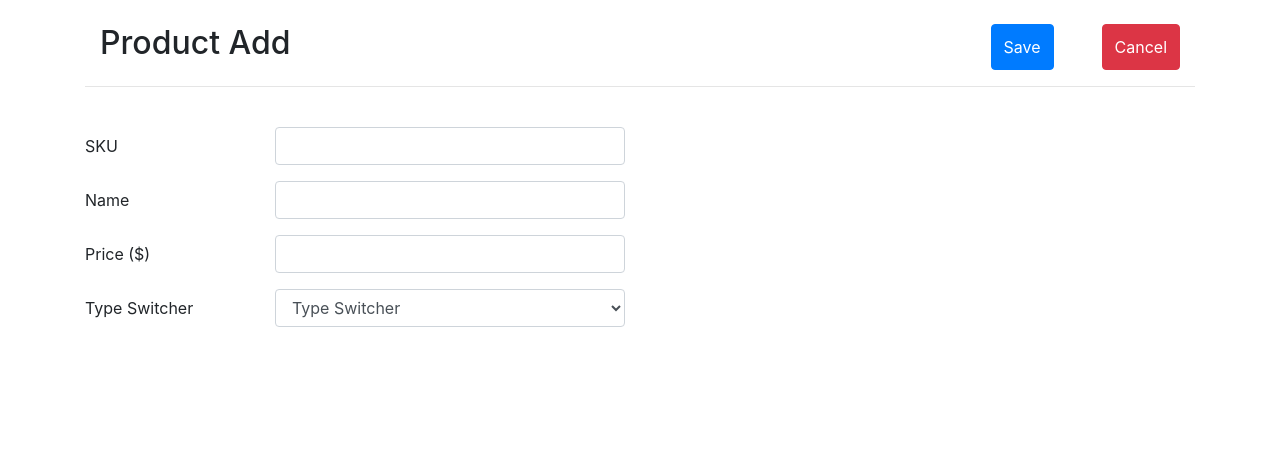
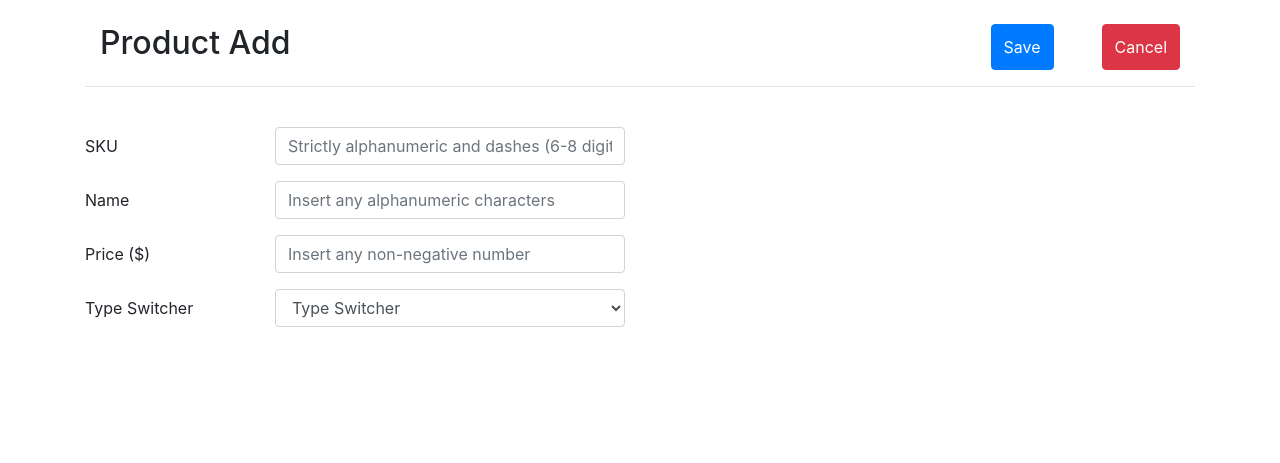
Before and after one commit to ravihidayat/junior-coding-test, a PHP site: page /addproduct in a window 1280 px wide. Shown: the top 463 px of the page. Run offline with PHP 8.4, Linux system fonts and the light colour scheme; data that the repository does not hold is empty.

Commit message:
Fix form rules and styles

```diff
--- a/app/config/Constants.php
+++ b/app/config/Constants.php
@@ -10,13 +10,13 @@ class Constants
     const PUSH = 'add-product';
     const POP = './';
     const BASEURL = 'http://ravihidayat.herokuapp.com/';
-    const DB_HOST = 'us-cdbr-east-04.cleardb.com';
-    const DB_NAME = 'heroku_47a692aaff029e1';
-    const DB_USERNAME = 'b0829fcbf6c90d';
-    const DB_PASSWORD = '12590764';
+    // const DB_HOST = 'us-cdbr-east-04.cleardb.com';
+    // const DB_NAME = 'heroku_47a692aaff029e1';
+    // const DB_USERNAME = 'b0829fcbf6c90d';
+    // const DB_PASSWORD = '12590764';
     const CHARSET = 'utf8mb4';
-    // const DB_HOST = 'localhost';
-    // const DB_NAME = 'phpmvc';
-    // const DB_USERNAME = 'root';
-    // const DB_PASSWORD = '';
+    const DB_HOST = 'localhost';
+    const DB_NAME = 'phpmvc';
+    const DB_USERNAME = 'root';
+    const DB_PASSWORD = '';
 }
--- a/app/views/layouts/none.php
+++ b/app/views/layouts/none.php
@@ -1,5 +1,5 @@
 <div class="form-group row">
     <div class="col-md-3 mt-2">
-        <span>Please choose a type!</span>
+        <span class="form-text font-weight-bold">Please choose a type!</span>
     </div>
 </div>
--- a/app/views/product/addProduct.php
+++ b/app/views/product/addProduct.php
@@ -40,21 +40,21 @@ use MyApp\config\Constants as Config;
                 <div class="form-group row">
                     <label class="col-md-2 mt-4 col-form-label" for="sku">SKU</label>
                     <div class="col-md-4 mt-4">
-                        <input class="form-control" type="text" name="sku" id="sku" required>
+                        <input class="form-control" type="text" name="sku" id="sku" placeholder="Strictly alphanumeric and dashes (6-8 digits)" minlength="8" maxlength="10" required>
                     </div>
                 </div>
 
                 <div class="form-group row">
                     <label class="col-md-2 col-form-label" for="name">Name</label>
                     <div class="col-md-4">
-                        <input class="form-control" type="text" name="name" id="name" required>
+                        <input class="form-control" type="text" name="name" id="name" placeholder="Insert any alphanumeric characters" required>
                     </div>
                 </div>
 
                 <div class="form-group row">
                     <label class="col-md-2 col-form-label" for="price">Price ($)</label>
                     <div class="col-md-4">
-                        <input class="form-control" type="number" step="0.1" name="price" id="price" required>
+                        <input class="form-control" type="number" step="0.1" name="price" id="price" placeholder="Insert any non-negative number" required>
                     </div>
 
                 </div>
```
